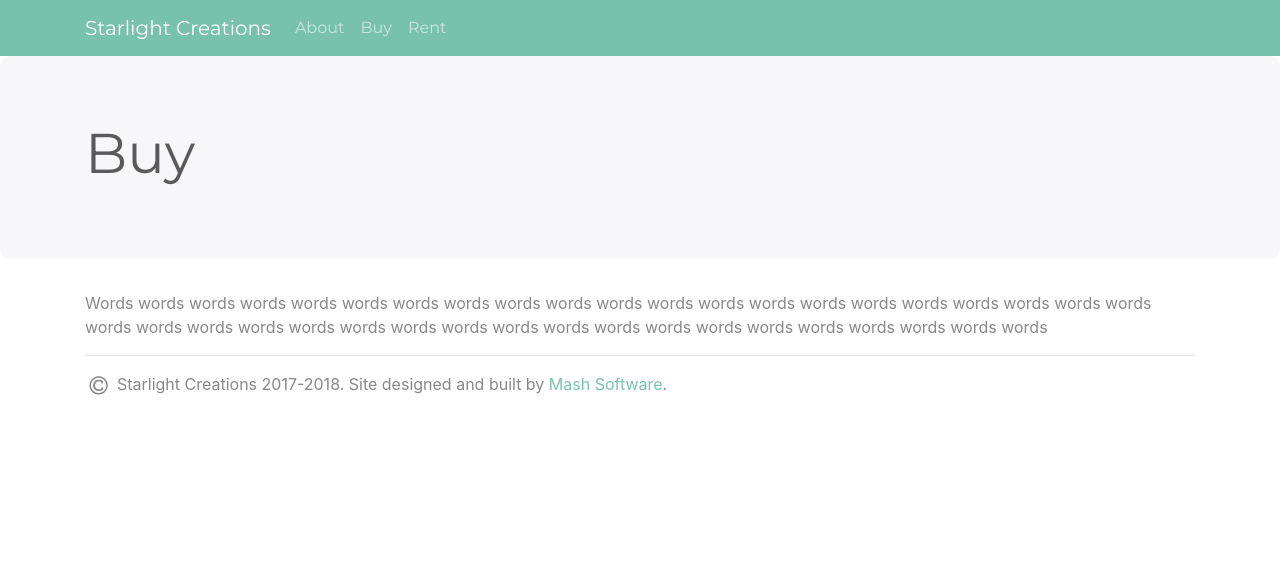
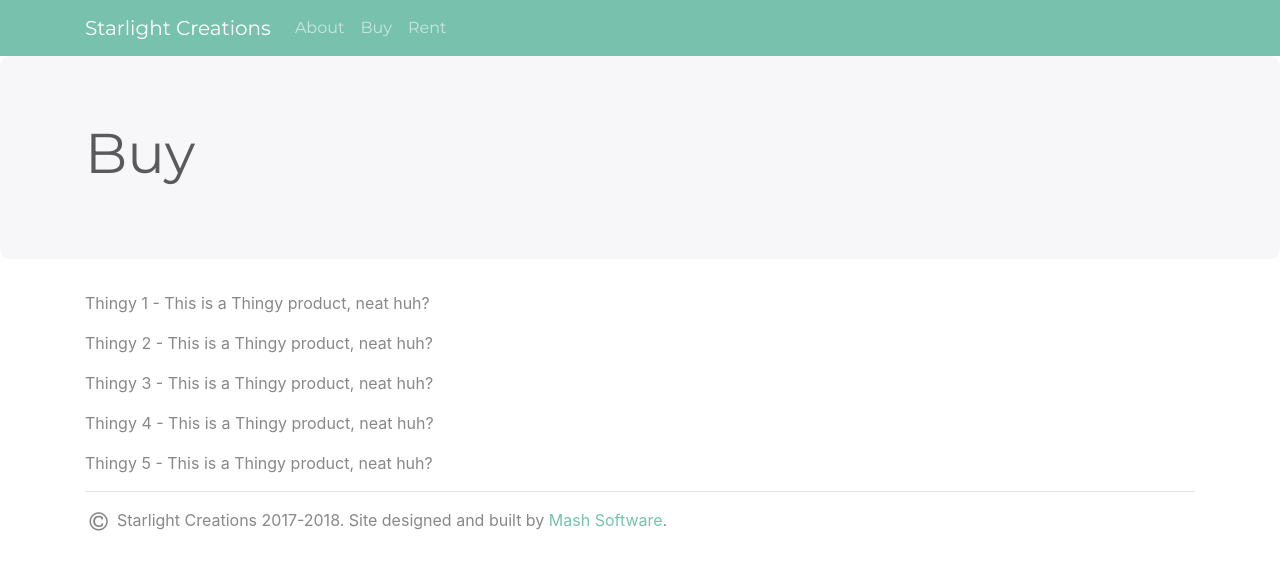
Before and after one commit to starlight-creations/starlight-creations.github.io, a Jekyll site: the page built from buy.md, in a window 1280 px wide. Shown: the top 570 px of the page. Built offline with Jekyll 4.4.1, drawn with Linux system fonts in a browser that asks for light colours; nearby versions of some CDN libraries.

Commit message:
loop over products and services

```diff
--- a/buy.md
+++ b/buy.md
@@ -5,4 +5,6 @@ permalink: /buy
 nav: true
 ---
 
-Words words words words words words words words words words words words words words words words words words words words words words words words words words words words words words words words words words words words words words words words
+{% for product in site.data.products %}
+{{product.name}} - {{product.description}}
+{% endfor %}
```
Also changed, not shown: rent.md (+3 -1 lines).
